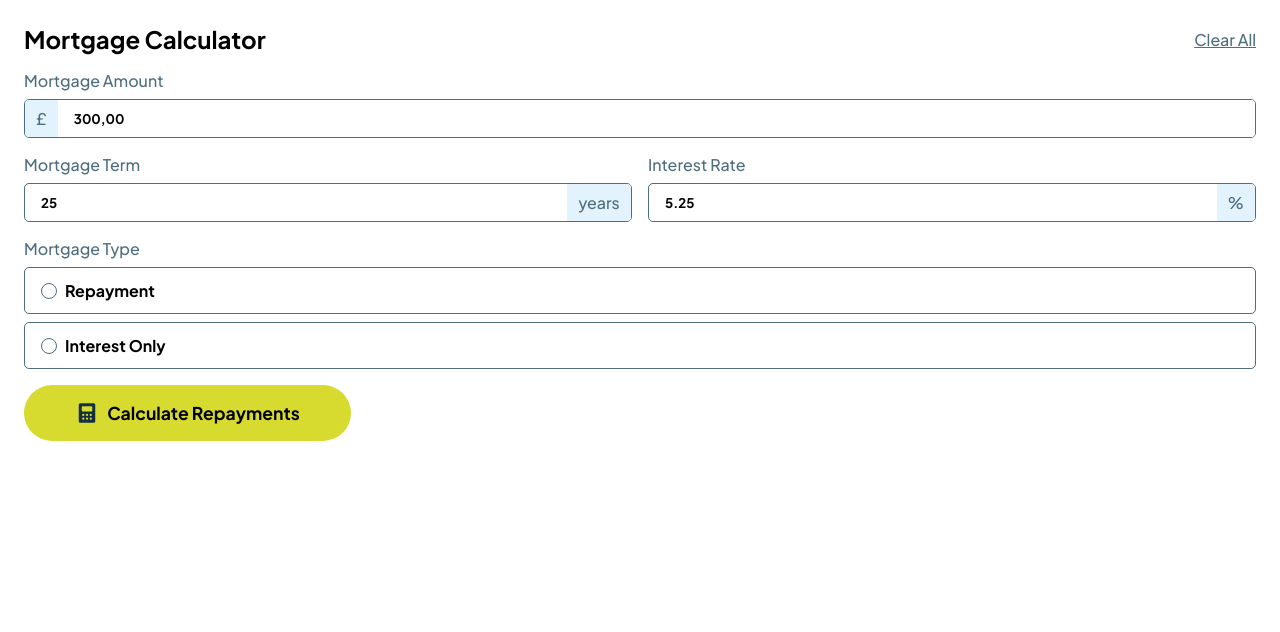
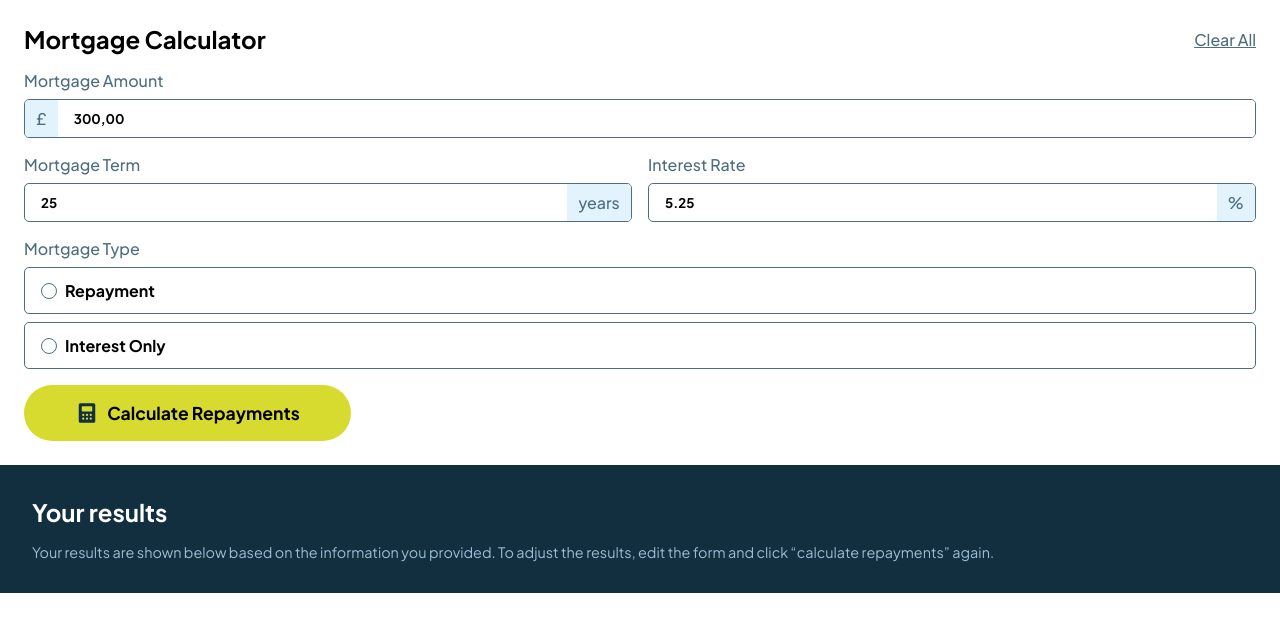
Before and after one commit to JeremiasRincaveski/mortgage-repayment-calculator-main, a React (Create React App) app: page / in a window 1280 px wide. Shown: the top 632 px of the page. Built offline with nearby package versions, Linux system fonts and the light colour scheme.

Commit message:
finalizando o dia

```diff
--- a/src/GlobalStyled.js
+++ b/src/GlobalStyled.js
@@ -9,6 +9,7 @@ const GlobalStyled = createGlobalStyle`
     --border: hsl(200, 24%, 40%);
     --color-button: hsl(200, 24%, 40%);
     --color-span: hsl(200, 24%, 40%);
+    --background-result: hsl(202, 55%, 16%);
   }
 
   * {
--- /dev/null
+++ b/src/Results/Result/Result.jsx
@@ -0,0 +1,17 @@
+import { ResultContainer, ResultDescription, ResultTitle } from "./Result.styled";
+
+const Result = () => {
+  return (
+    <ResultContainer>
+      <ResultTitle>Your results</ResultTitle>
+
+      <ResultDescription>
+        Your results are shown below based on the information you provided. To adjust the results, edit the form and click “calculate repayments” again.
+      </ResultDescription>
+
+
+    </ResultContainer>
+  );
+}
+
+export default Result;
--- /dev/null
+++ b/src/Results/Result/Result.styled.js
@@ -0,0 +1,17 @@
+import styled from "styled-components";
+import { ResultDefaultDescription, ResultDefaultTitle } from "../ResultDefault/ResultDefault.styled";
+
+export const ResultContainer = styled.div`
+  display: flex;
+  flex-direction: column;
+  gap: 1rem;
+`;
+
+export const ResultTitle = styled(ResultDefaultTitle)`
+  font-weight: 700;
+`;
+
+export const ResultDescription = styled(ResultDefaultDescription)`
+  text-align: start;
+  font-size: .9rem;
+`;
--- /dev/null
+++ b/src/Results/ResultDefault/ResultDefault.jsx
@@ -0,0 +1,15 @@
+import { ResultDefaultContainer, ResultDefaultDescription, ResultDefaultImg, ResultDefaultTitle } from "./ResultDefault.styled";
+
+const ResultDefault = () => {
+  return (
+    <ResultDefaultContainer>
+      <ResultDefaultImg src="images/illustration-empty.svg" alt="" />
+
+      <ResultDefaultTitle>Results shown here</ResultDefaultTitle>
+
+      <ResultDefaultDescription>Complete the form and click “calculate repayments” to see what your monthly repayments would be.</ResultDefaultDescription>
+    </ResultDefaultContainer>
+  );
+}
+
+export default ResultDefault;
--- /dev/null
+++ b/src/Results/ResultDefault/ResultDefault.styled.js
@@ -0,0 +1,21 @@
+import styled from "styled-components";
+
+export const ResultDefaultContainer = styled.div`
+  display: flex;
+  align-items: center;
+  justify-content: center;
+  flex-direction: column;
+  gap: .5rem;
+`;
+
+export const ResultDefaultImg = styled.img``;
+
+export const ResultDefaultTitle = styled.h2`
+  color: white;
+  font-weight: 500;
+`;
+
+export const ResultDefaultDescription = styled.p`
+  color: hsl(203, 41%, 72%);
+  text-align: center;
+`;
--- a/src/Results/Results.jsx
+++ b/src/Results/Results.jsx
@@ -1,8 +1,12 @@
+import Result from "./Result/Result";
+import ResultDefault from "./ResultDefault/ResultDefault";
 import { ResultsContainer } from "./Results.styled";
 
 const Results = () => {
   return (
     <ResultsContainer>
+      {/* <ResultDefault /> */}
+      <Result />
     </ResultsContainer>
   );
 }
--- a/src/Results/Results.styled.js
+++ b/src/Results/Results.styled.js
@@ -1,3 +1,6 @@
 import styled from "styled-components";
 
-export const ResultsContainer = styled.div``;
+export const ResultsContainer = styled.div`
+  background: var(--background-result);
+  padding: 2rem;
+`;
```
